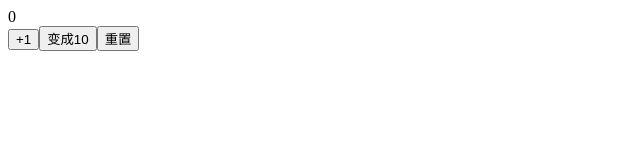
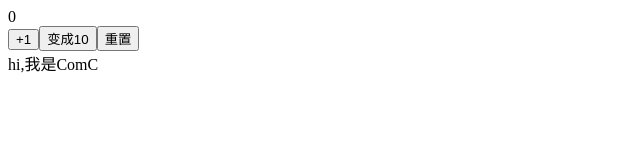
Before and after one commit to ChenlingasMx/react-redux-demo, a React (Create React App) app: page / in a window 1280 px wide. Shown: the top 160 px of the page, without its empty margins (0-640 px from the left). Built offline with nearby package versions, Linux system fonts and the light colour scheme.

Commit message:
fix:ComC

```diff
--- a/src/App.js
+++ b/src/App.js
@@ -1,10 +1,12 @@
 import ComA from '@/pages/ComA/index'
 import ComB from '@/pages/ComB/index'
+import ComC from '@/pages/ComC/index'
 function App() {
   return (
     <div className="App">
       <ComA />
       <ComB />
+      <ComC />
     </div>
   );
 }
--- a/src/pages/ComC/index.js
+++ b/src/pages/ComC/index.js
@@ -0,0 +1,12 @@
+import React from 'react';
+import { useSelector } from 'react-redux'
+const ComC = () => {
+  const { ComCReducer: { name } } = useSelector(state => state)
+  return (
+    <div>
+      {name}
+    </div>
+  )
+}
+
+export default ComC
--- /dev/null
+++ b/src/reducer/ComCReducer.js
@@ -0,0 +1,11 @@
+
+
+const initState = {
+	name: "hi,我是ComC"
+}
+
+function ComCReducer(state = initState, action) {
+		return state
+}
+
+export default ComCReducer
--- a/src/reducer/index.js
+++ b/src/reducer/index.js
@@ -2,10 +2,11 @@ import { combineReducers } from 'redux';
 
 //全局reducer
 import ComBReducer from './ComBReducer'
-
+import ComCReducer from './ComCReducer'
 //合并reducer
 var rootRedux = combineReducers({
-	ComBReducer
+	ComBReducer,
+	ComCReducer
 })
 
 export default rootRedux
```
